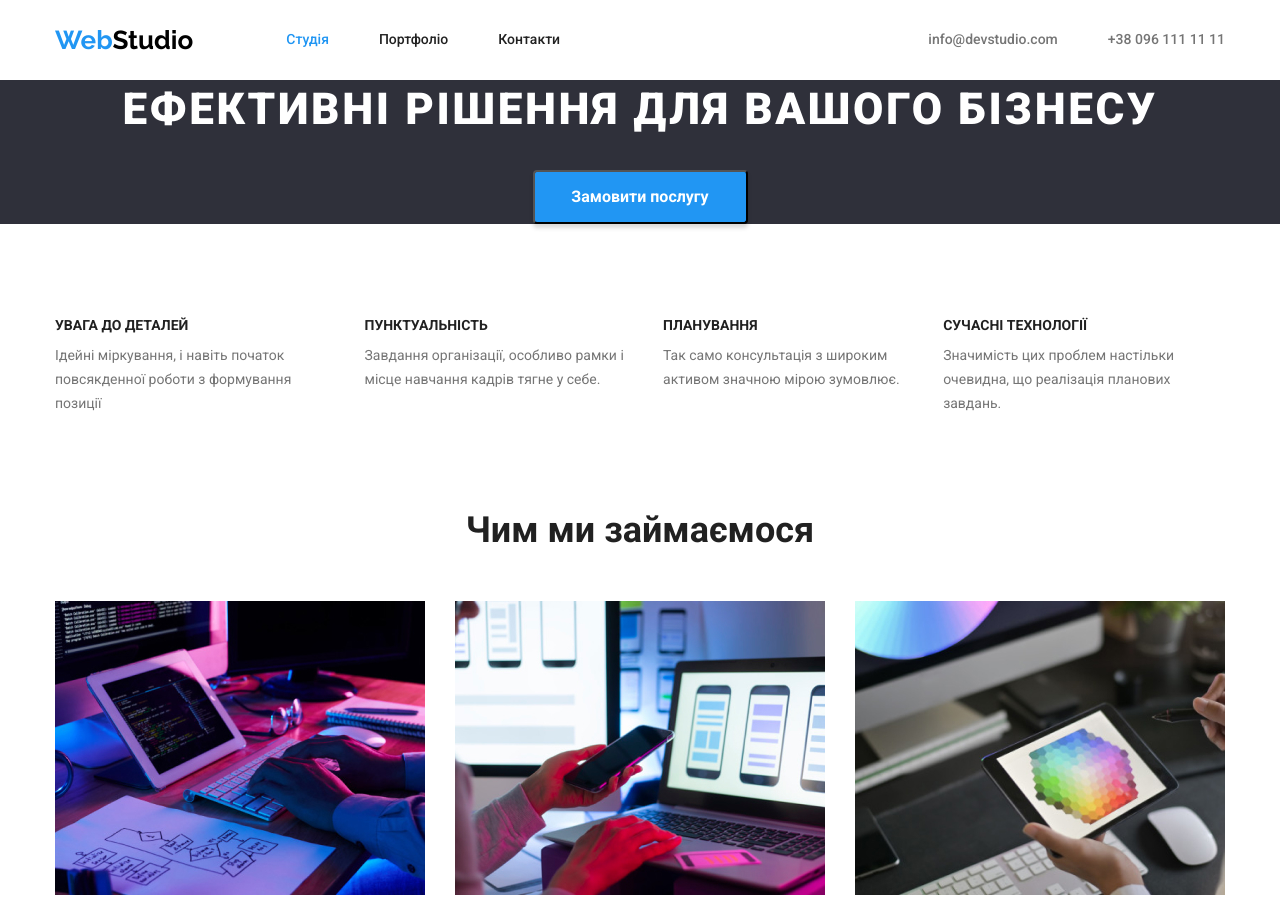
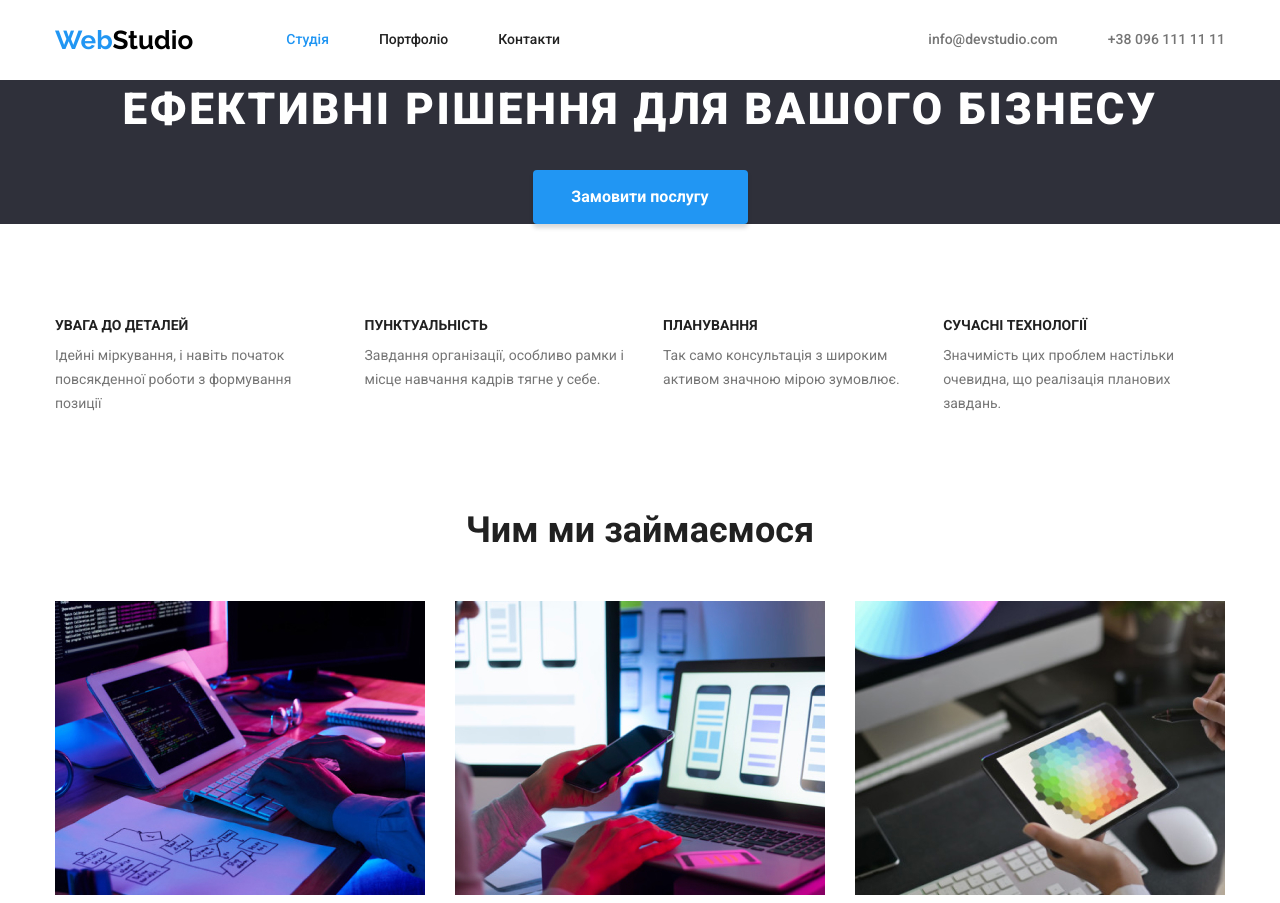
Before and after one commit to Laslold/goit-markup-hw-03, a plain HTML site: page index.html in a window 1280 px wide. Shown: the top 903 px of the page. Drawn offline with nearby package versions, Linux system fonts and the light colour scheme.

Commit message:
edit error Fin

```diff
--- a/css/styles.css
+++ b/css/styles.css
@@ -45,18 +45,16 @@ body {
   margin-left: auto;
   margin-right: auto;
   width: 1200px;
-  /* outline: 3px solid red; */
+
   padding-left: 15px;
   padding-right: 15px;
 }
 .logo {
-  /* display: inline-block; */
   color: var(--text-logo-header);
   font-family: "Raleway", sans-serif;
   font-weight: 700;
   font-size: 26px;
   line-height: 1.19;
-  /* background-color: green; */
 }
 
 .logo > p {
@@ -81,11 +79,7 @@ body {
 .site-nav .item + .item {
   margin-left: 50px;
 }
-/* .site-nav .item:not(:last-child){
-  margin-right: 50px;
 
-  background-color: green;
-} */
 .site-nav .link {
   display: block;
   color: var(--title-text-color);
@@ -105,9 +99,6 @@ body {
 }
 
 /* блок адреса и телефона */
-/* .address-nav{
-  background-color: cyan;
-} */
 
 .address-nav {
   display: flex;
@@ -164,7 +155,7 @@ body {
   box-shadow: var(--color-box-shadow);
   border-radius: 4px;
   padding: 10px 32px;
-
+  border-color: transparent;
   color: var(--white-color);
   background-color: var(--accent-color);
   font-weight: 700;
@@ -299,7 +290,6 @@ body {
 .footer-list {
   margin: 9px 0 0 0;
   padding-bottom: 60px;
-
   font-weight: 400;
   font-size: 14px;
   line-height: 1.71;
@@ -332,7 +322,6 @@ body {
   cursor: pointer;
   min-width: 73px;
   padding: 6px 22px;
-
   border-radius: 4px;
   border: transparent;
 }
@@ -363,8 +352,6 @@ body {
 .portfolio-list {
   display: flex;
   flex-wrap: wrap;
-
-  /* justify-content: space-between; */
 }
 .portfolio-list .wrapper {
   font-size: 16px;
@@ -383,7 +370,6 @@ body {
   width: 370px;
   margin-right: 30px;
   margin-bottom: 30px;
-
   border: 1px solid var(--portfolio-card-borded);
 }
 .portfolio-item:nth-child(3n) {
```
Also changed, not shown: index.html (indentation only), 1 other file.
